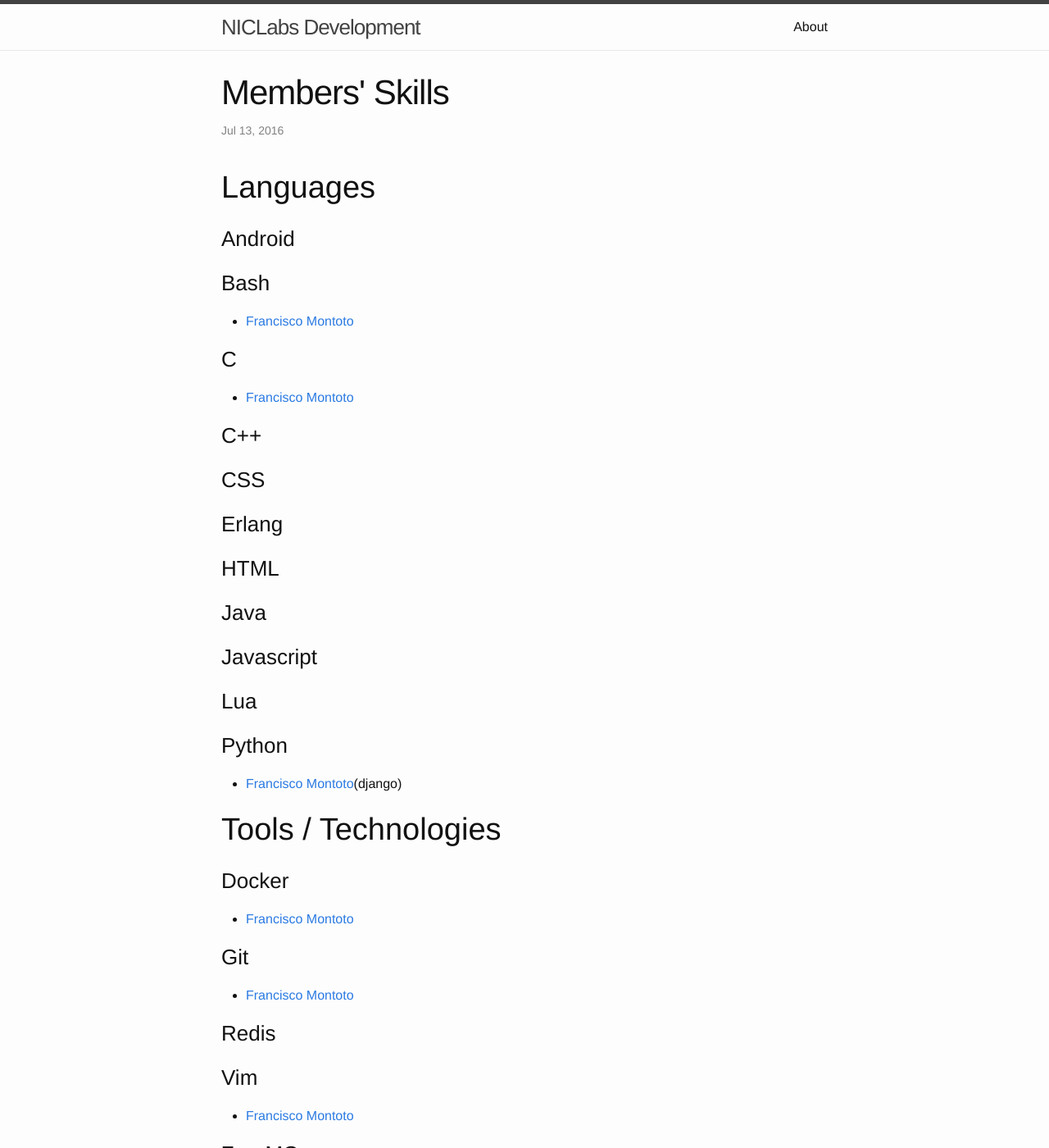
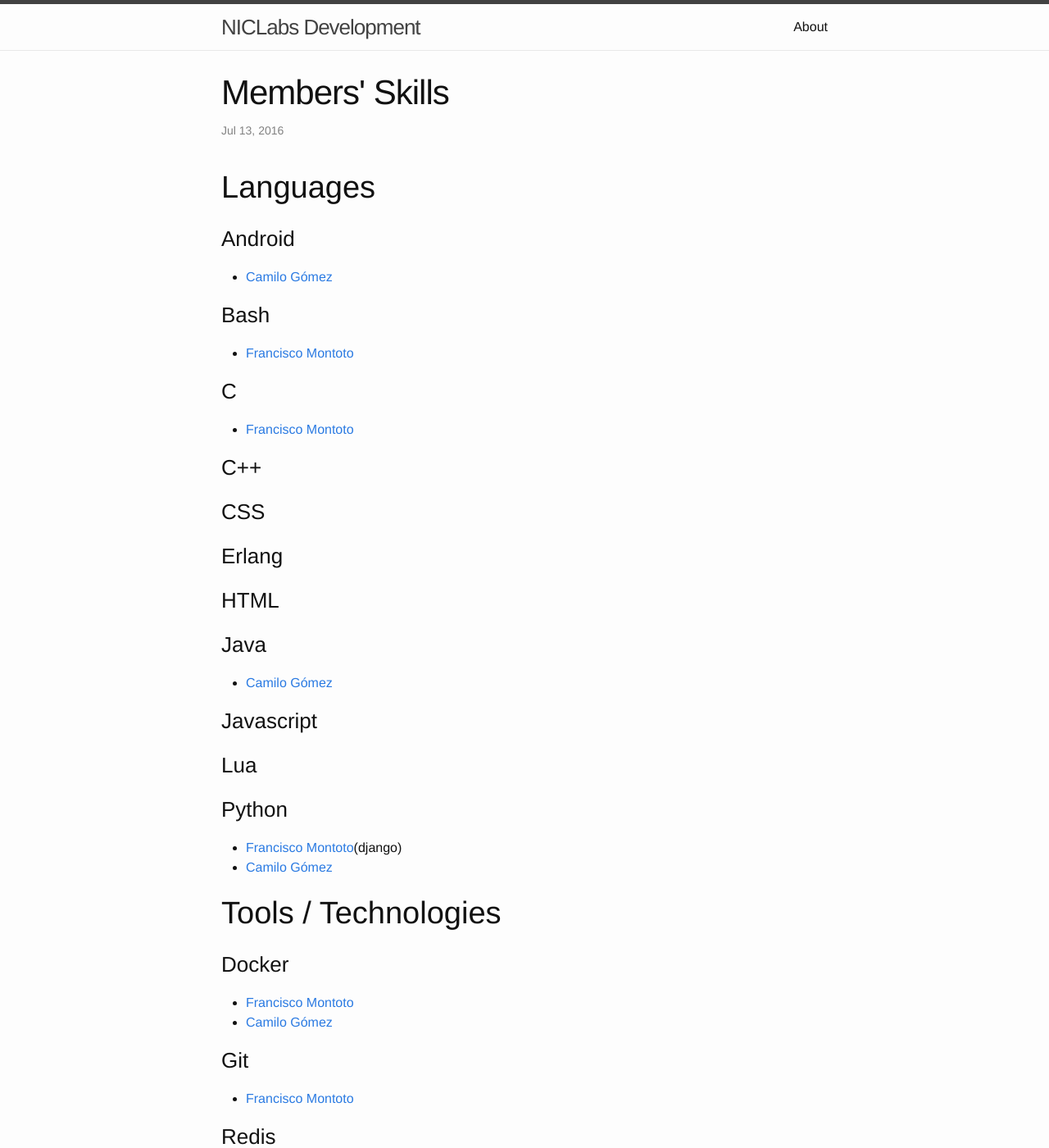
Before and after one commit to niclabs/development, a Jekyll site: the page built from _posts/2016-07-13-member-skills.markdown, in a window 1280 px wide and 1400 px high. Shown: the whole window at 82% size. Built offline with Jekyll 4.4.1, drawn with Linux system fonts in a browser that asks for light colours; some of the changed text lies outside the part shown.

Commit message:
Update 2016-07-13-member-skills.markdown

```diff
--- a/_posts/2016-07-13-member-skills.markdown
+++ b/_posts/2016-07-13-member-skills.markdown
@@ -7,6 +7,8 @@ categories: dev
 # Languages
 
 ### Android
+
+  - [Camilo Gómez][camilog]
 
 ### Bash
 
@@ -26,6 +28,8 @@ categories: dev
 
 ### Java
 
+  - [Camilo Gómez][camilog]
+
 ### Javascript
 
 ### Lua
@@ -33,18 +37,22 @@ categories: dev
 ### Python
 
   - [Francisco Montoto][fmontoto](django)
+  - [Camilo Gómez][camilog]
 
 # Tools / Technologies
 
 ### Docker
 
   - [Francisco Montoto][fmontoto]
+  - [Camilo Gómez][camilog]
 
 ### Git
 
   - [Francisco Montoto][fmontoto]
 
 ### Redis
+
+  - [Camilo Gómez][camilog]
 
 ### Vim
 
@@ -53,5 +61,7 @@ categories: dev
 ### ZeroMQ
 
   - [Francisco Montoto][fmontoto]
+  - [Camilo Gómez][camilog]
 
 [fmontoto]: https://www.github.com/fmontoto
+[camilog]: https://www.github.com/camilgo
```
